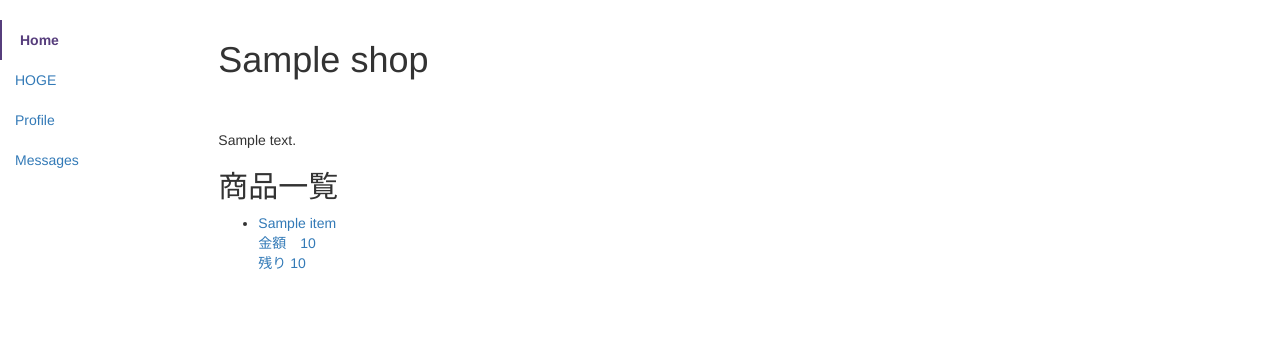
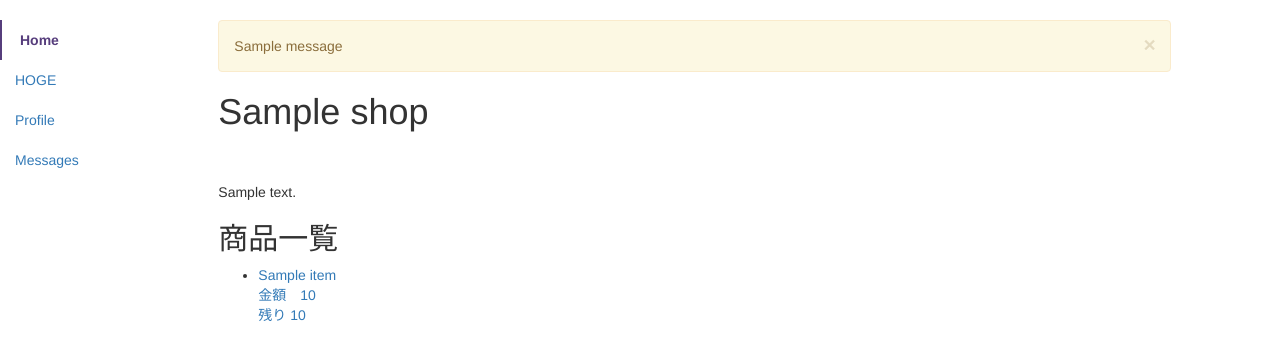
Before and after one commit to Snowman88/DODOTOWN, a Django app: page /shop/1/ in a window 1280 px wide. Shown: the part 52-412 px from the top of the page. Run offline with Django 3.2, Linux system fonts and the light colour scheme; tables that the repository leaves empty hold one stand-in row (values such as "Sample post"); one stand-in notice (Sample message) is shown; some libraries are stand-ins or nearby versions.

Commit message:
Flash Messages

```diff
--- a/town/templates/town/base.html
+++ b/town/templates/town/base.html
@@ -78,6 +78,15 @@
             </nav>
         </div>
         <div class="col-md-9">
+            {% if messages %}
+
+                <div class="alert alert-warning alert-dismissible" role="alert">
+                    <button type="button" class="close" data-dismiss="alert" aria-label="Close"><span aria-hidden="true">&times;</span></button>
+                        {% for message in messages %}
+                        <p{% if message.tags %} class="{{ message.tags }}"{% endif %}>{{ message }}</p>
+                        {% endfor %}
+                </div>
+            {% endif %}
             {% block content %}
             {% endblock %}
         </div>
--- a/town/views.py
+++ b/town/views.py
@@ -1,5 +1,6 @@
 from django.shortcuts import render, redirect
 from django.http import Http404
+from django.contrib import messages
 from .models import Town, Shop, Item, Cart, CartItem
 
 
@@ -43,16 +44,17 @@ def cart_add(request):
         item_id = request.POST.get("item_id", 0)
         item = Item.objects.get(pk=item_id)
         quantity = 1
+        cart_item = None
         try:
             # すでに同じ商品がある場合
             cart_item = CartItem.objects.get(item=item)
             cart_item.quantity += quantity
-            cart_item.save()
         except CartItem.DoesNotExist:
             # 新規商品
             cart_item = CartItem(cart=cart, item=item, quantity=quantity)
-            cart_item.save()
-
+        # save
+        cart_item.save()
+        messages.success(request, 'カートに商品が追加されました。')
         return redirect('town.views.item_detail', pk=item_id)
     else:
         raise Http404
```
